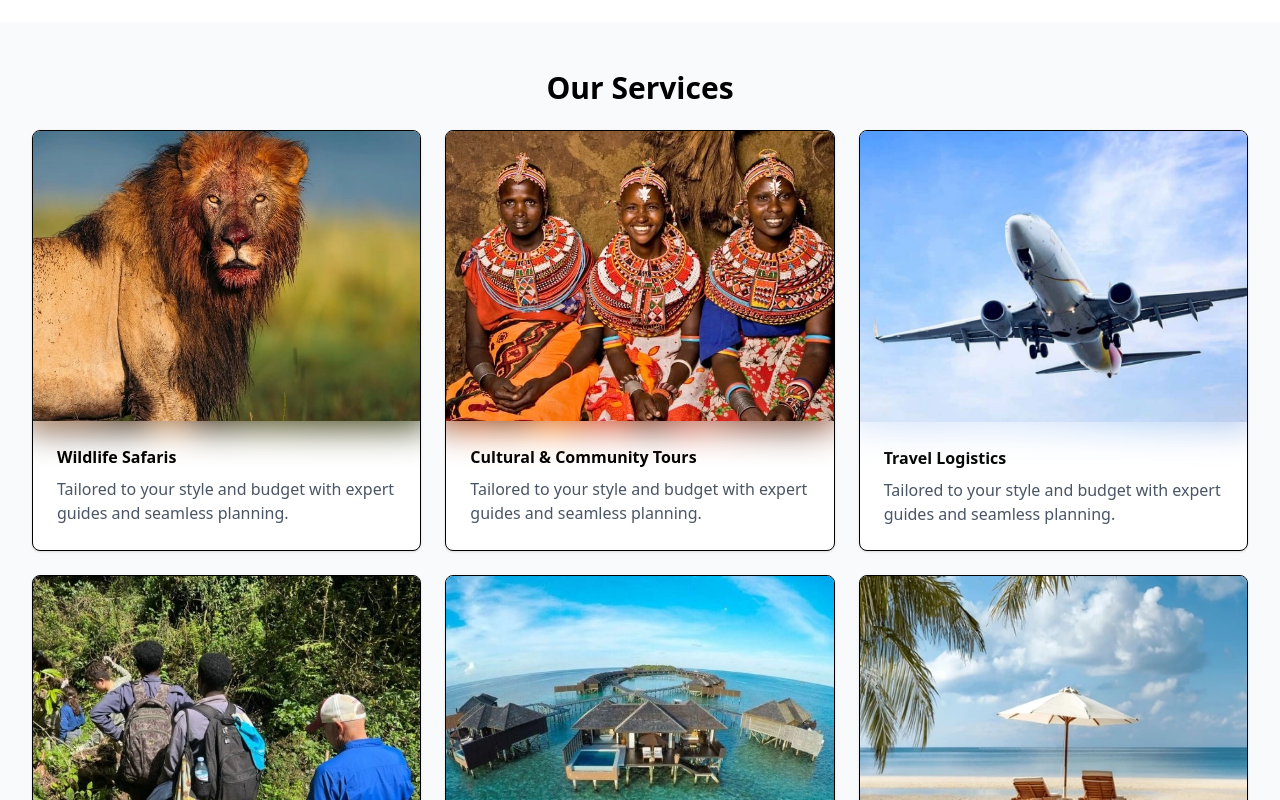
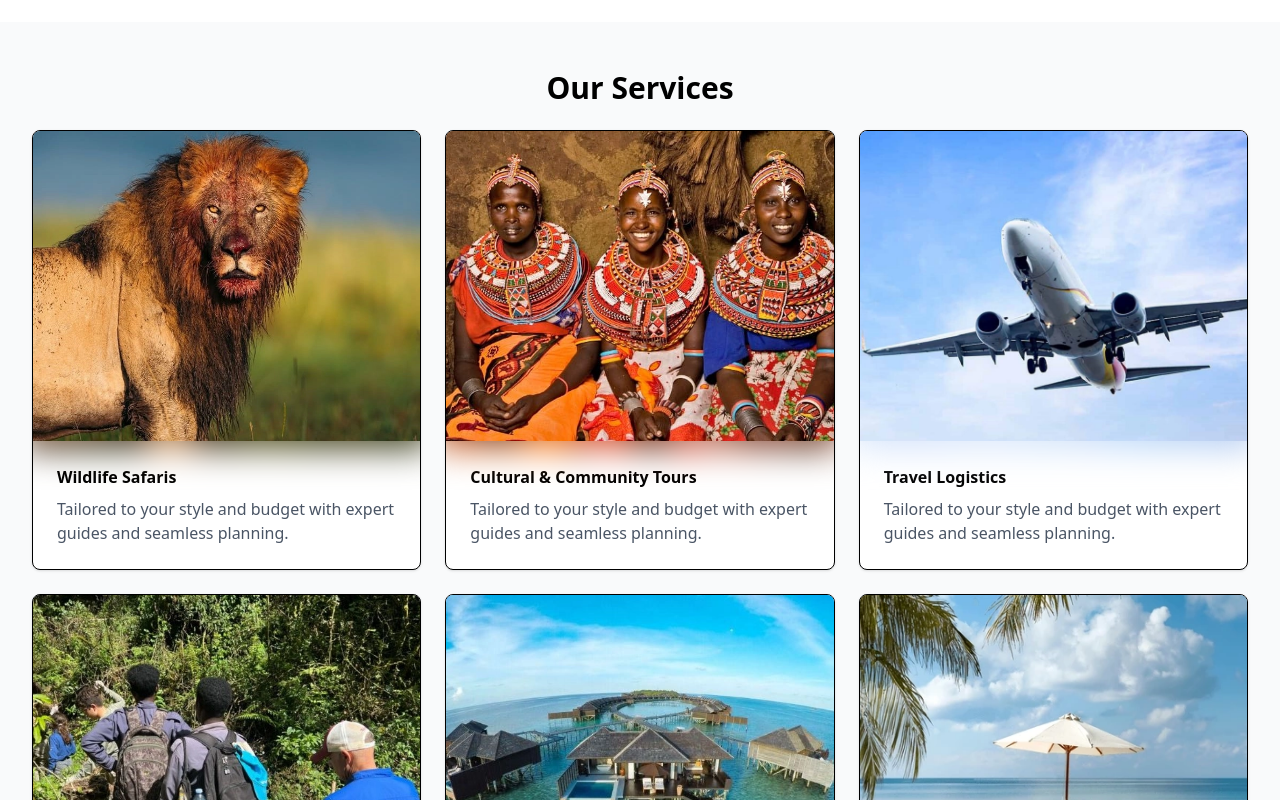
Before and after one commit to mike111-sys/Quick-Safaris, a React (Vite) app: page / in a window 1280 px wide. Shown: the part 1240-2040 px from the top of the page. Built offline with nearby package versions, Linux system fonts and the light colour scheme.

Commit message:
modified homesections

```diff
--- a/src/sections/HomeSections.tsx
+++ b/src/sections/HomeSections.tsx
@@ -92,7 +92,7 @@ const HomeSections = () => {
                 transition={{ duration: 0.5, delay: i * 0.1 }}
                 className="border rounded-lg bg-white shadow-sm hover:shadow-md transition overflow-hidden"
               >
-                <div className="relative aspect-[4/3] w-full">
+                <div className="relative aspect-[5/4] w-full">
                   <img
                     src={s.imageBlur}
                     alt={`${s.alt} blurred placeholder`}
```
